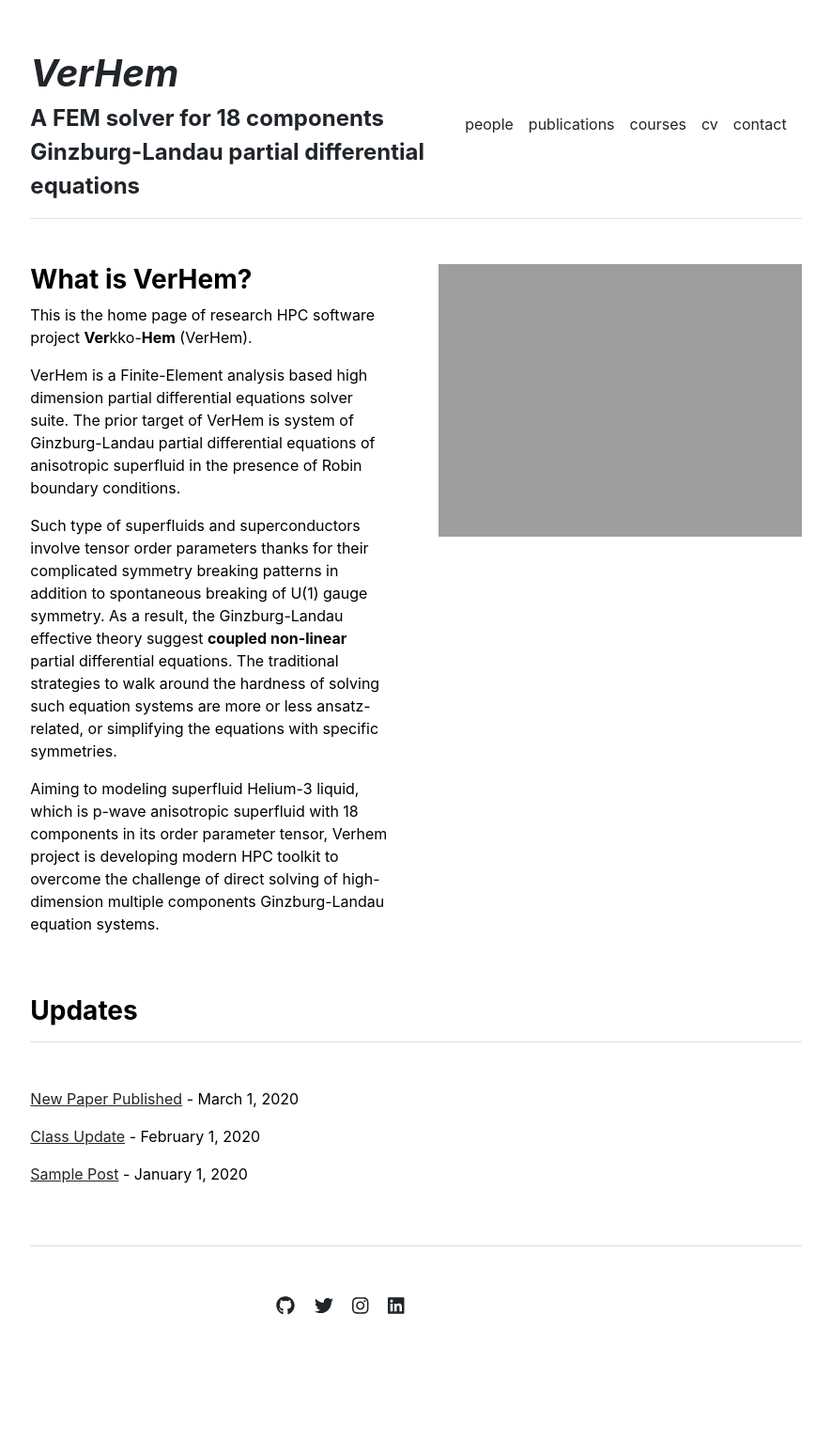
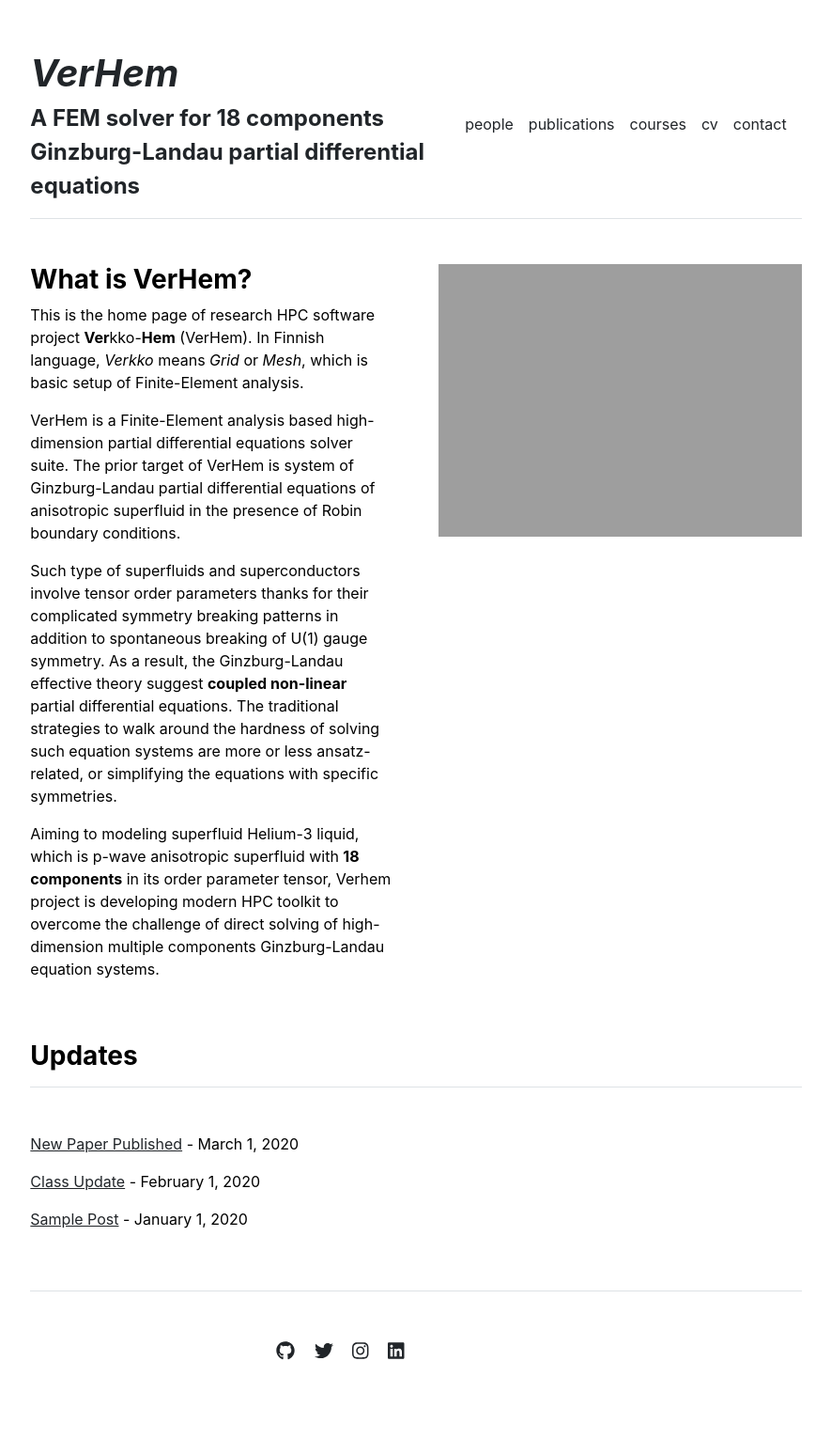
Before and after one commit to VerHem/VerHem.github.io, a Jekyll site: the page built from index.md, in a window 1280 px wide. Shown: the whole page at 94% size, without its empty margins (197-1082 px from the left). Built offline with Jekyll 4.4.1, drawn with Linux system fonts in a browser that asks for light colours; before the commit the page ends 1500 px from its top, so only the background shows below that.

Commit message:
edit index.md page

```diff
--- a/index.md
+++ b/index.md
@@ -3,10 +3,10 @@ layout: home
 title: "Home"
 ---
 
-This is the home page of research HPC software project **Ver**kko-**Hem** (VerHem).
+This is the home page of research HPC software project **Ver**kko-**Hem** (VerHem). In Finnish language, *Verkko* means *Grid* or *Mesh*, which is basic setup of Finite-Element analysis.
 
-VerHem is a Finite-Element analysis based high dimension partial differential equations solver suite. The prior target of VerHem is system of Ginzburg-Landau partial differential equations of anisotropic superfluid in the presence of Robin boundary conditions.
+VerHem is a Finite-Element analysis based high-dimension partial differential equations solver suite. The prior target of VerHem is system of Ginzburg-Landau partial differential equations of anisotropic superfluid in the presence of Robin boundary conditions.
 
 Such type of superfluids and superconductors involve tensor order parameters thanks for their complicated symmetry breaking patterns in addition to spontaneous breaking of U(1) gauge symmetry. As a result, the Ginzburg-Landau effective theory suggest **coupled non-linear** partial differential equations. The traditional strategies to walk around the hardness of solving such equation systems are more or less ansatz-related, or simplifying the equations with specific symmetries.
 
-Aiming to modeling superfluid Helium-3 liquid, which is p-wave anisotropic superfluid with 18 components in its order parameter tensor, Verhem project is developing modern HPC toolkit to overcome the challenge of direct solving of high-dimension multiple components Ginzburg-Landau equation systems.
+Aiming to modeling superfluid Helium-3 liquid, which is p-wave anisotropic superfluid with **18 components** in its order parameter tensor, Verhem project is developing modern HPC toolkit to overcome the challenge of direct solving of high-dimension multiple components Ginzburg-Landau equation systems.
```
